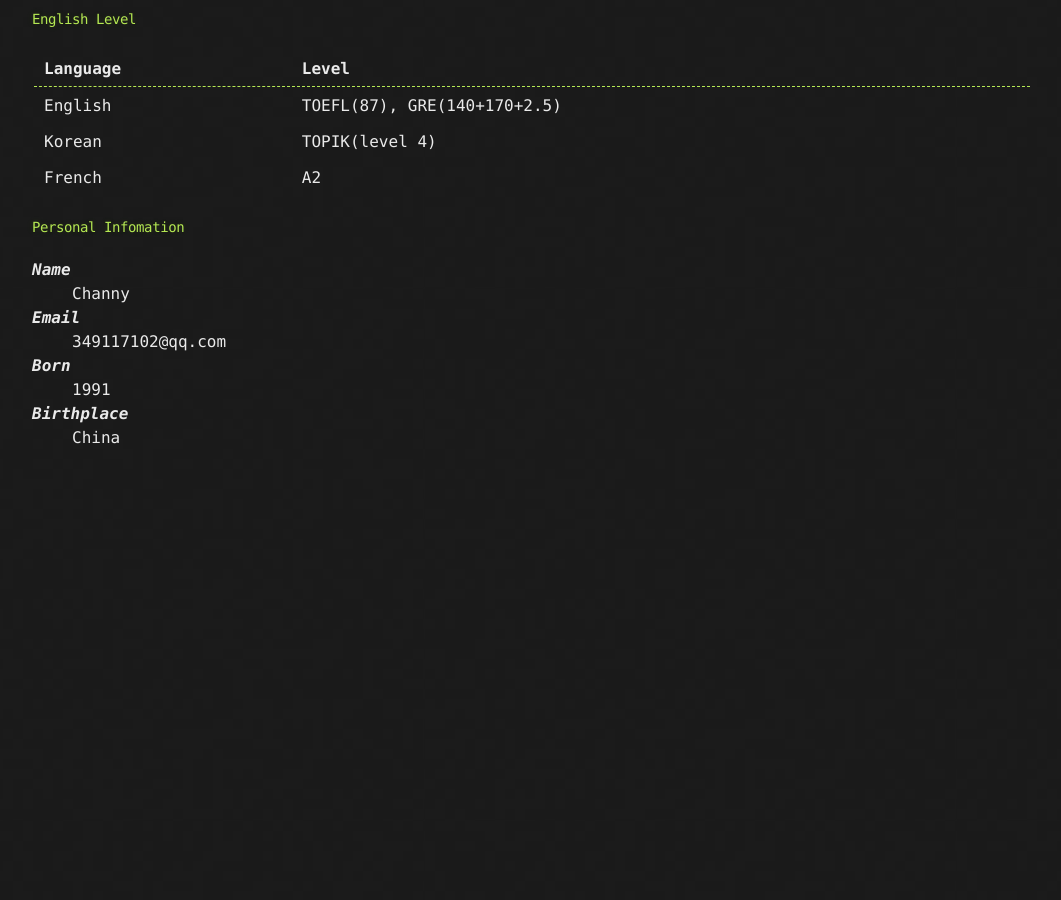
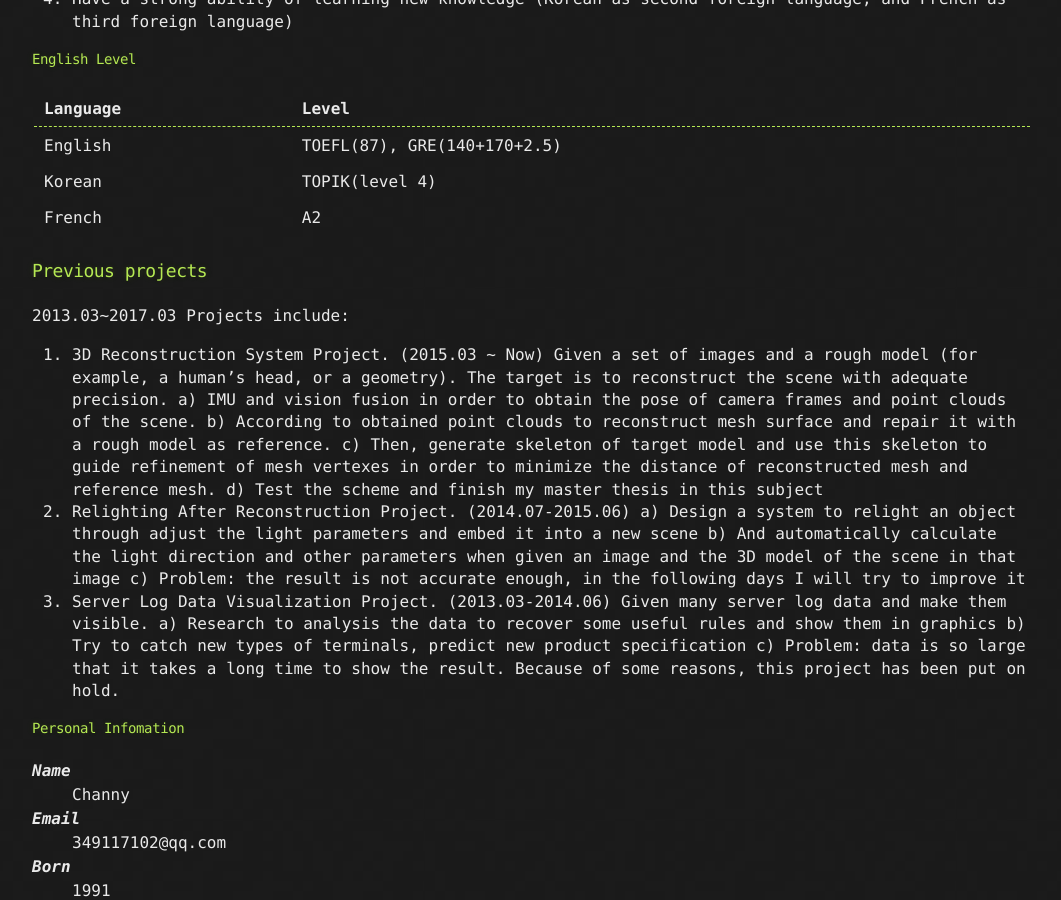
Before and after one commit to channyHuang/channyHuang.github.io, a Jekyll site: the page built from index.md, in a window 1280 px wide and 900 px high, scrolled down 1308 px. Shown: the whole window, without its empty margins (108-1169 px from the left). Built offline with Jekyll 4.4.1, drawn with Linux system fonts in a browser that asks for light colours; our own code applies the rules of GitHub Pages for plain Markdown files; before the commit the page ends 1778 px from its top, so only the background shows below that; some of the changed text lies outside the part shown.

Commit message:
test flow in jekyll

```diff
--- a/index.md
+++ b/index.md
@@ -12,11 +12,13 @@ Thanks for your visit ^.^
 
 **Computer Vision**
 
-[Feature Detection In OpenCV](./another-page.html).
+[Project 3D Reconstruction](./Project_3D_Reconstruction.html)
+
+[Feature Detection In OpenCV](./Feature_Detection_In_OpenCV.html)
 
 **Other subjects**
 
-[Trifles](./trifles.html).
+[Trifles](./trifles.html)
 
 ## I want to tell you
 
@@ -52,6 +54,26 @@ for (int i = 0; i <= forever; i++) {
 | Korean       | TOPIK(level 4)             |
 | French       | A2                         |
 
+### Previous projects
+
+2013.03~2017.03
+Projects include:
+1. 3D Reconstruction System Project. (2015.03 ~ Now)
+Given a set of images and a rough model (for example, a human’s head, or a geometry). The target is to reconstruct the scene with adequate precision.
+a) IMU and vision fusion in order to obtain the pose of camera frames and point clouds of the scene.
+b) According to obtained point clouds to reconstruct mesh surface and repair it with a rough model as reference.
+c) Then, generate skeleton of target model and use this skeleton to guide refinement of mesh vertexes in order to minimize the distance of reconstructed mesh and reference mesh.
+d) Test the scheme and finish my master thesis in this subject
+2. Relighting After Reconstruction Project. (2014.07-2015.06)
+a) Design a system to relight an object through adjust the light parameters and embed it into a new scene
+b) And automatically calculate the light direction and other parameters when given an image and the 3D model of the scene in that image
+c) Problem: the result is not accurate enough, in the following days I will try to improve it
+3. Server Log Data Visualization Project. (2013.03-2014.06)
+Given many server log data and make them visible.
+a) Research to analysis the data to recover some useful rules and show them in graphics
+b) Try to catch new types of terminals, predict new product specification
+c) Problem: data is so large that it takes a long time to show the result. Because of some reasons, this project has been put on hold.
+
 #### Personal Infomation
 
 <dl>
```
Also changed, not shown: Project_3D_Reconstruction.md (added, +22 -0 lines), Feature_Detection_In_OpenCV.md (renamed from another-page.md), 6 other files.
